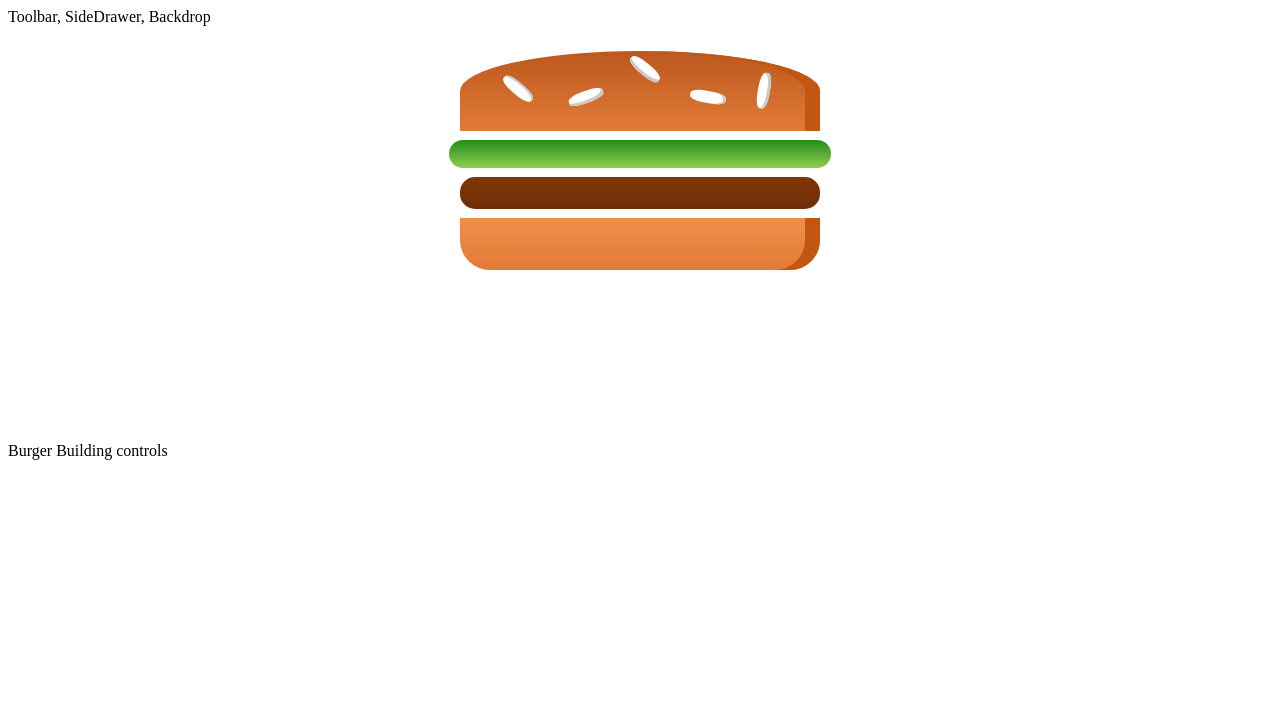
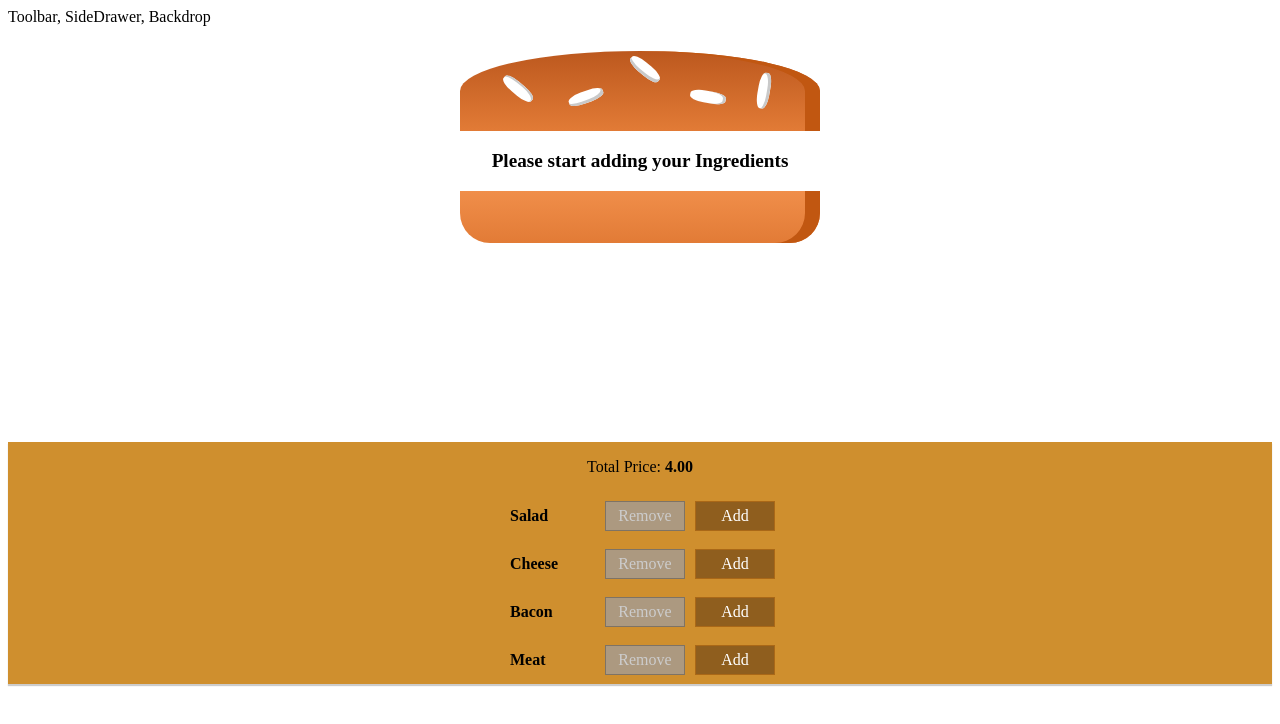
Before and after one commit to shabbi268/Burger-Builder, a React app: page / in a window 1280 px wide. Shown: the top 724 px of the page. Built offline with nearby package versions, Linux system fonts and the light colour scheme.

Commit message:
Update
Added BurgerIngredients build dynamically from state.
Added burgerControl
Added BurgerControls - which wraps the control components
added Add remove Buttons

```diff
--- /dev/null
+++ b/src/Components/Burger/BuildControls/BuildControl/BuildControl.css
@@ -0,0 +1,56 @@
+.BuildControl {
+    display: flex;
+    justify-content: space-between;
+    align-items: center;
+    margin: 5px 0;
+}
+
+.BuildControl button {
+    display: block;
+    font: inherit;
+    padding: 5px;
+    margin: 0 5px;
+    width: 80px;
+    border: 1px solid #AA6817;
+    cursor: pointer;
+    outline: none;
+}
+
+.BuildControl button:disabled {
+    background-color: #AC9980;
+    border: 1px solid #7E7365;
+    color: #ccc;
+    cursor: default;
+}
+
+.BuildControl button:hover:disabled {
+    background-color: #AC9980;
+    color: #ccc;
+    cursor: not-allowed;
+}
+
+.Label {
+    padding: 10px;
+    font-weight: bold;
+    width: 80px;
+}
+
+.BuildControl .Less {
+    background-color: #D39952;
+    color: white;
+}
+
+.BuildControl .More {
+    background-color: #8F5E1E;
+    color: white;
+}
+
+.BuildControl .Less:hover, .BuildControl .Less:active {
+    background-color: #DAA972;
+    color: white;
+}
+
+.BuildControl .More:hover,.BuildControl .More:active {
+    background-color: #99703F;
+    color: white;
+}
--- /dev/null
+++ b/src/Components/Burger/BuildControls/BuildControl/BuildControl.js
@@ -0,0 +1,14 @@
+import React from 'react';
+import classes from './BuildControl.css';
+
+const buildControl = (props) => {
+    return (
+        <div className = {classes.BuildControl}>
+            <div className = {classes.Label}>{props.label}</div>
+            <button className = {classes.Less} onClick = {props.removeClicked} disabled = {props.disableButton}>Remove</button>
+            <button className = {classes.More} onClick = {props.moreClicked}>Add</button>
+        </div>
+    )
+};
+
+export default buildControl;
--- /dev/null
+++ b/src/Components/Burger/BuildControls/BuildControls.css
@@ -0,0 +1,10 @@
+.BuildControls {
+    width: 100%;
+    display: flex;
+    flex-flow: column;
+    align-items: center;
+    background-color: #cf8f2e;
+    box-shadow: 0 2px 1px #cccccc;
+    margin: auto;
+    padding-top: 10px 0;
+}
--- /dev/null
+++ b/src/Components/Burger/BuildControls/BuildControls.js
@@ -0,0 +1,28 @@
+import React from 'react';
+import classes from './BuildControls.css';
+import BuildControl from '../BuildControls/BuildControl/BuildControl';
+
+const buildControls = (props) => {
+    const controlsArray = [
+        {label: "Salad", type: "salad"},
+        {label: "Cheese", type: "cheese"},
+        {label: "Bacon", type: "bacon"},
+        {label: "Meat", type: "meat"}
+    ];
+    return (
+        <div className = {classes.BuildControls}>
+        <p>Total Price: <strong>{props.price.toFixed(2)}</strong></p>
+            {controlsArray.map(control => (
+                <BuildControl
+                key = {control.label}
+                label = {control.label}
+                type = {control.type}
+                moreClicked = { () => props.addIngredient(control.type)}
+                removeClicked = { () => props.removeIngredient(control.type) }
+                disableButton = {props.disableInfo[control.type]} ></BuildControl>
+            ))}
+        </div>
+    )
+};
+
+export default buildControls;
--- a/src/Components/Burger/Burger.js
+++ b/src/Components/Burger/Burger.js
@@ -3,12 +3,36 @@ import classes from './Burger.css';
 import BurgerIngredient from './BurgerIngredient/BurgerIngredient';
 
 const burger = (props) => {
+    // let iArray = [];
+    let  transformedIngredients = Object.keys(props.ingredients)
+    .map(item => {
+        return [...Array(props.ingredients[item])].map((_, index) => {
+            // iArray.push(item);
+            // console.log(item, _, index);
+            return <BurgerIngredient key = {item + index} type = {item}></BurgerIngredient>
+        })
+    })
+    .reduce((accumulator, currentValue) => {
+        return accumulator.concat(currentValue);
+    }, []);
+
+    if (transformedIngredients.length === 0) {
+        transformedIngredients = <p>Please start adding your Ingredients</p>
+    }
+    // console.log(`transformedIngredients`,transformedIngredients);
+    // console.log(`iArray`,iArray);
+    // const bIngredients = iArray.map( (element, index) => {
+    //     return <BurgerIngredient key = {element + index} type = {element}></BurgerIngredient>
+    // })
+
     return (
         <div className = {classes.Burger}>
             <BurgerIngredient type = "bread-top"></BurgerIngredient>
-            <BurgerIngredient type = "cheese"></BurgerIngredient>
-            <BurgerIngredient type = "meat"></BurgerIngredient>
+            {transformedIngredients}
             <BurgerIngredient type = "bread-bottom"></BurgerIngredient>
+            {/* <BurgerIngredient type = "bread-top"></BurgerIngredient>
+            {bIngredients}
+            <BurgerIngredient type = "bread-bottom"></BurgerIngredient> */}
         </div>
     );
 };
--- a/src/Components/Burger/BurgerIngredient/BurgerIngredient.js
+++ b/src/Components/Burger/BurgerIngredient/BurgerIngredient.js
@@ -22,13 +22,13 @@ class BurgerIngredient extends Component {
             ingredient = <div className = {classes.Meat}></div>
             break;
         case('cheese'):
+            ingredient = <div className = {classes.Cheese}></div>
+            break;
+        case('salad'):
             ingredient = <div className = {classes.Salad}></div>
             break;
-        case('salad'):
-            ingredient = <div className = {classes.Cheese}></div>
-            break;
         case('bacon'):
-            ingredient = <div className = {classes.bacon}></div>
+            ingredient = <div className = {classes.Bacon}></div>
             break;
     }
     return ingredient;
--- a/src/Containers/BurgerBuilder/BurgerBuilder.js
+++ b/src/Containers/BurgerBuilder/BurgerBuilder.js
@@ -1,13 +1,81 @@
 import React, { Component } from "react";
 import Aux from '../../hoc/Aux';
 import Burger from '../../Components/Burger/Burger';
+import BuildControls from '../../Components/Burger/BuildControls/BuildControls';
+
+const INGREDIENT_PRICES = {
+    cheese: 0.5,
+    bacon: 0.75,
+    salad: 0.5,
+    meat: 1
+}
 
 class BurgerBuilder extends Component{
+    constructor(props) {
+        super(props);
+        this.state = {
+            ingredients: {
+                salad: 0,
+                bacon: 0,
+                cheese: 0,
+                meat: 0
+            },
+            totalCost: 4
+        }
+    };
+
+    addIngredientHandler = (type) => {
+        const currentValue = this.state.ingredients[type];
+        const updatedValue = currentValue + 1;
+        const newIngredients = {
+            ...this.state.ingredients
+        };
+        newIngredients[type] = updatedValue;
+        const addCost = INGREDIENT_PRICES[type];
+        const oldCost = this.state.totalCost;
+        const newCost = oldCost + addCost;
+        this.setState({
+            ingredients: newIngredients,
+            totalCost: newCost
+        })
+    };
+
+    removeIngredientHandler = (type) => {
+        const currentValue = this.state.ingredients[type];
+        const updatedValue = currentValue - 1;
+        const newIngredients = {
+            ...this.state.ingredients
+        };
+        newIngredients[type] = updatedValue;
+        const removeCost = INGREDIENT_PRICES[type];
+        const oldCost = this.state.totalCost;
+        const newCost = oldCost - removeCost;
+        this.setState({
+            ingredients: newIngredients,
+            totalCost: newCost
+        })
+
+
+    };
+
     render() {
+        const disableButtonInfo = {
+            ...this.state.ingredients
+        };
+
+        for(let key in disableButtonInfo) {
+            disableButtonInfo[key] = disableButtonInfo[key] <=0;
+        }
+
         return (
             <Aux>
-                <Burger></Burger>
-                <div>Burger Building controls</div>
+                <Burger ingredients = { this.state.ingredients }></Burger>
+                <BuildControls
+                addIngredient = {this.addIngredientHandler}
+                removeIngredient = {this.removeIngredientHandler}
+                disableInfo = {disableButtonInfo}
+                price = {this.state.totalCost}
+                ></BuildControls>
             </Aux>
         );
     }
```
